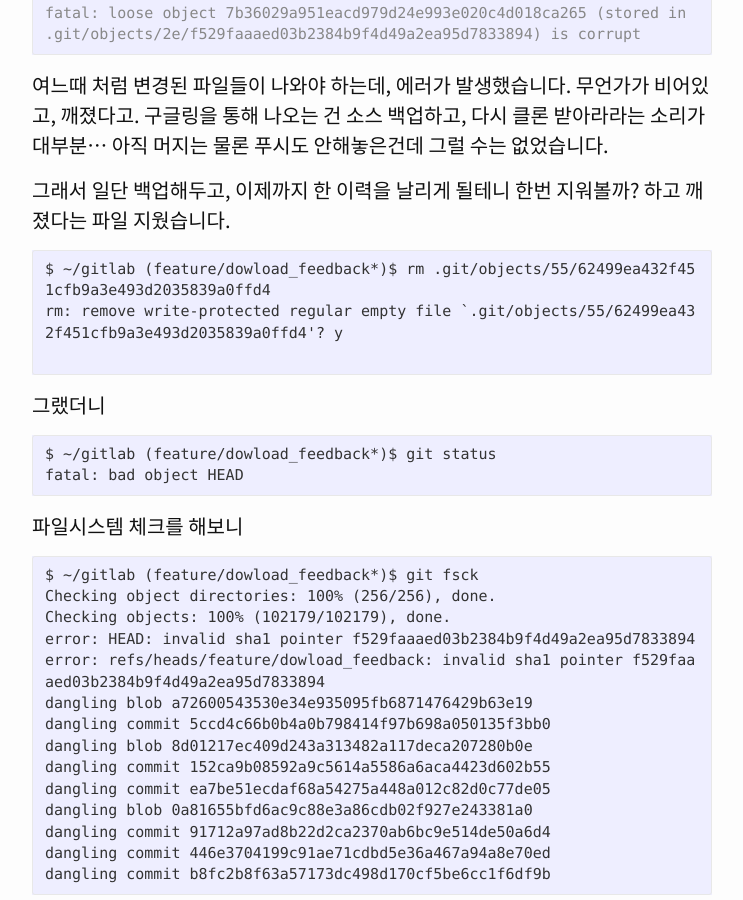
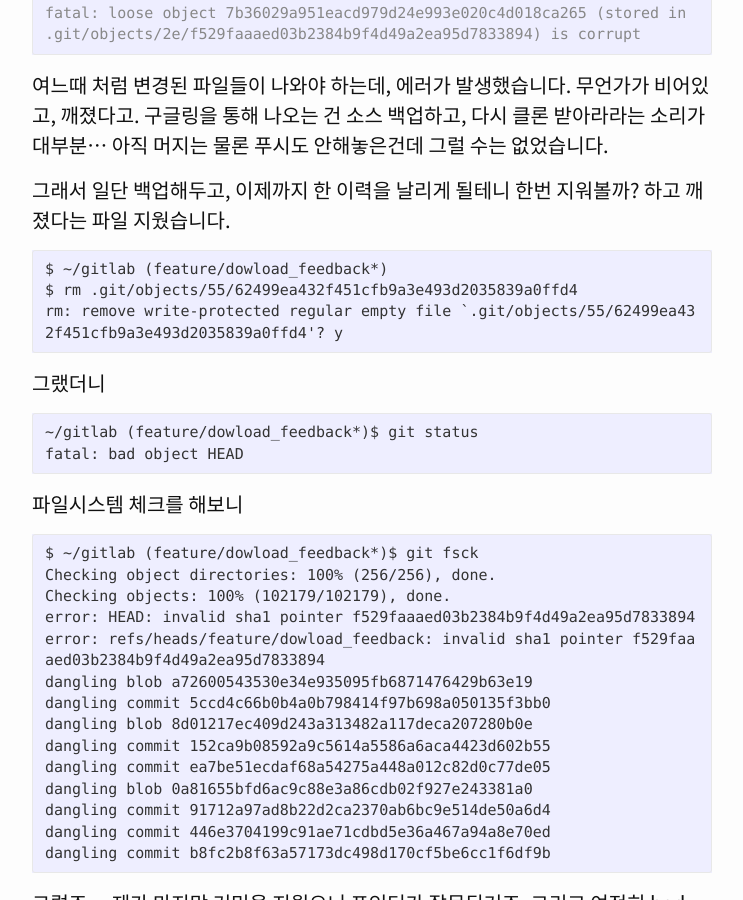
Before and after one commit to devlog/devlog.github.io, a Jekyll site: the page built from _posts/2015-12-01-git-loose-object-error.md, in a window 1280 px wide and 900 px high, scrolled down 510 px. Shown: the whole window, without its empty margins (268-1011 px from the left). Built offline with Jekyll 4.4.1, drawn with Linux system fonts in a browser that asks for light colours; Markdown is read by kramdown in place of the engine named in the settings; comment, search, counter and statistics services are not loaded.

Commit message:
add new line before code block

````diff
--- a/_posts/2015-12-01-git-loose-object-error.md
+++ b/_posts/2015-12-01-git-loose-object-error.md
@@ -23,19 +23,22 @@ fatal: loose object 7b36029a951eacd979d24e993e020c4d018ca265 (stored in .git/obj
 
 그래서 일단 백업해두고, 이제까지 한 이력을 날리게 될테니 한번 지워볼까? 하고
 깨졌다는 파일 지웠습니다.
+
 ```
-$ ~/gitlab (feature/dowload_feedback*)$ rm .git/objects/55/62499ea432f451cfb9a3e493d2035839a0ffd4
+$ ~/gitlab (feature/dowload_feedback*)
+$ rm .git/objects/55/62499ea432f451cfb9a3e493d2035839a0ffd4
 rm: remove write-protected regular empty file `.git/objects/55/62499ea432f451cfb9a3e493d2035839a0ffd4'? y
-
 ```
 
 그랬더니
+
 ```
-$ ~/gitlab (feature/dowload_feedback*)$ git status
+~/gitlab (feature/dowload_feedback*)$ git status
 fatal: bad object HEAD
 ```
 
 파일시스템 체크를 해보니
+
 ```
 $ ~/gitlab (feature/dowload_feedback*)$ git fsck
 Checking object directories: 100% (256/256), done.
@@ -52,19 +55,24 @@ dangling commit 91712a97ad8b22d2ca2370ab6bc9e514de50a6d4
 dangling commit 446e3704199c91ae71cdbd5e36a467a94a8e70ed
 dangling commit b8fc2b8f63a57173dc498d170cf5be6cc1f6df9b
 ```
+
 그렇죠... 제가 마지막 커밋을 지웠으니 포인터가 잘못된거죠.
 그리고 여전히 bad object HEAD
+
 ```
 $ ~/gitlab (feature/dowload_feedback*)$ git status
 fatal: bad object HEAD
 ```
+
 로그도 마찬가지로 bad object HEAD
+
 ```
 $ ~/gitlab (feature/dowload_feedback*)$ git log
 fatal: bad object HEAD
 ```
 
 `bad object HEAD`로 다시 구글링 해보니 파일 하나를 add 하면 될거다라고 해서 파일 추가.
+
 ```
 $ ~/gitlab (feature/dowload_feedback*)$ touch test
 $ ~/gitlab (feature/dowload_feedback*)$ git add test
@@ -75,15 +83,19 @@ fatal: bad object HEAD
 $ ~/gitlab (feature/dowload_feedback*)$ git commit
 fatal: could not parse HEAD
 ```
+
 하지만, 여전히 `bad object HEAD`
 
 그러면 리셋해볼까?
+
 ```
 $ ~/gitlab (feature/dowload_feedback*)$ git reset
 fatal: Could not parse object 'HEAD'.
 ```
+
 HEAD를 해석할 수 없다.
 그러면 다른 브랜치로 옮겨볼까?
+
 ```
 $ ~/gitlab (feature/dowload_feedback*)$ git checkout next
 error: Your local changes to the following files would be overwritten by checkout:
@@ -94,8 +106,8 @@ error: Your local changes to the following files would be overwritten by checkou
         config/routes.rb
 Please, commit your changes or stash them before you can switch branches.
 Aborting
+```
 
-```
 파일이 변경된게 있어서 안된다. 어?
 그러면 파일 변경사항은 안다는건데.. 그러면 이력을 하나만 돌려볼까?
 
@@ -116,10 +128,9 @@ error: Trying to write ref ORIG_HEAD with nonexistent object f529faaaed03b2384b9
 error: Cannot update the ref 'ORIG_HEAD'.
 $ ~/gitlab (feature/dowload_feedback*)$ git log
 commit adb82e62873ac0baba315413e9f028b043a7166d
+```
 
-```
 됬네요. 성공했습니다!!
-
 
 ## git `loose object` 문제 발생시 결론.
 ### 방법1
````
